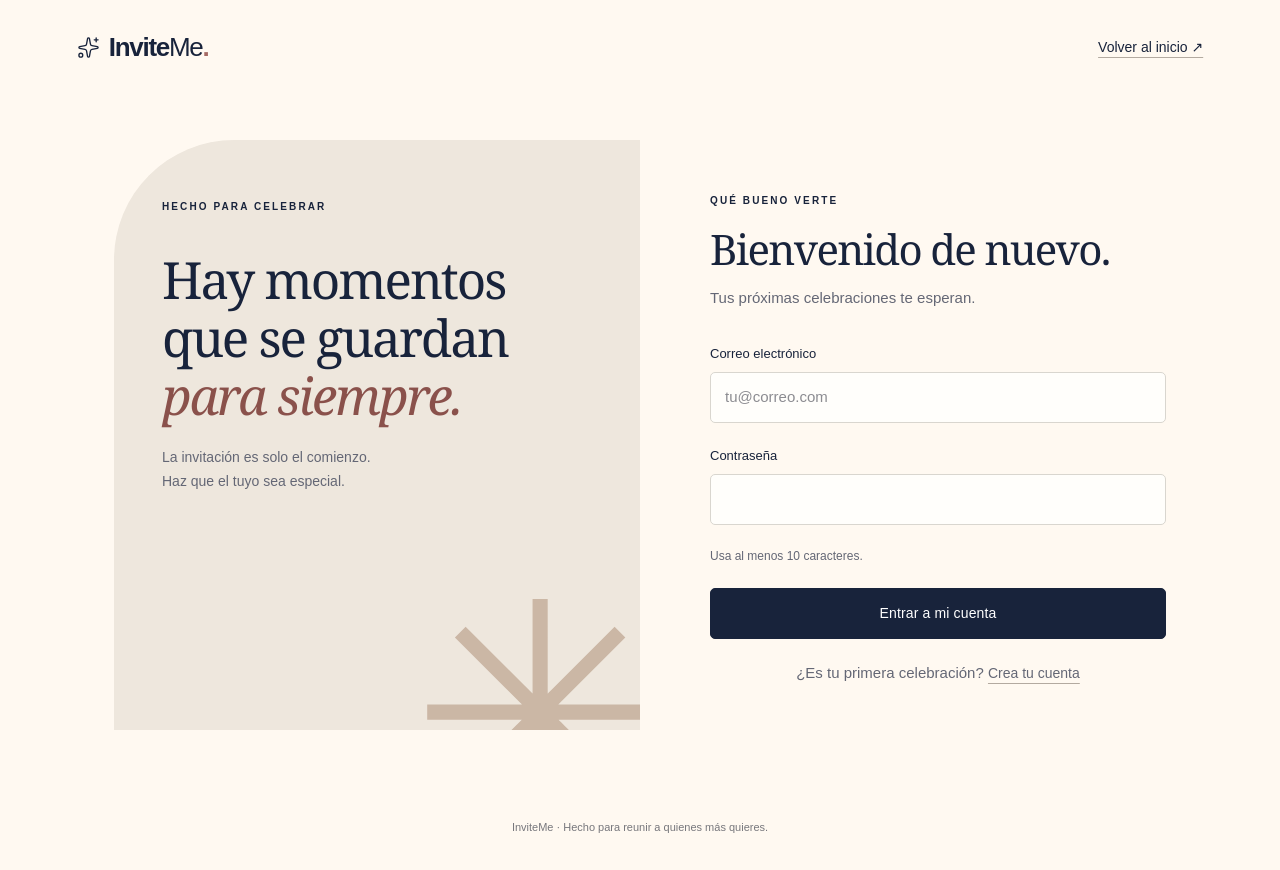
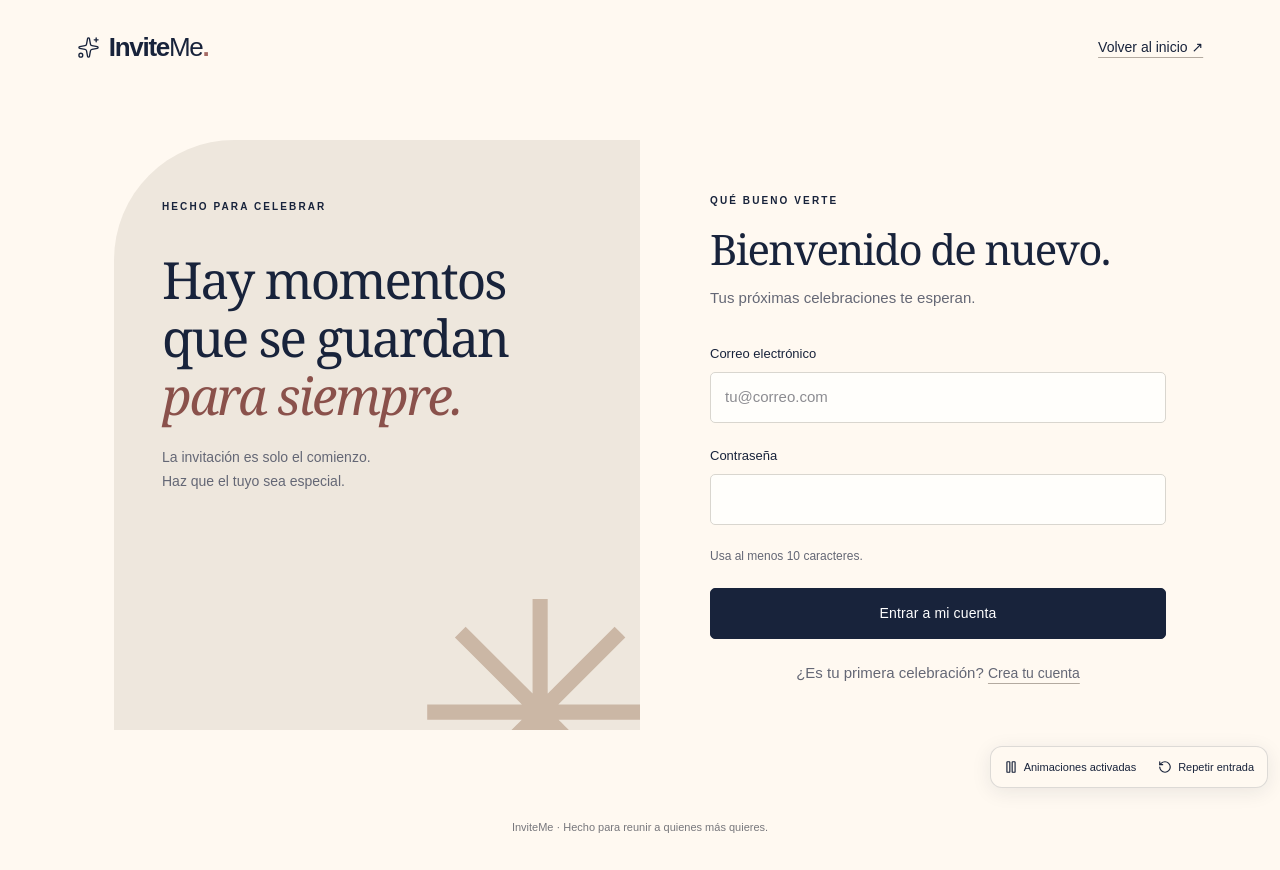
Before and after one commit to JOL25/InviteMe, a Next.js app: page /login in a window 1280 px wide. Shown: the top 870 px of the page. Built offline with nearby package versions, Linux system fonts and the light colour scheme; no server answers.

Commit message:
feat: add directional entrances and interactive motion controls

```diff
--- a/src/app/layout.tsx
+++ b/src/app/layout.tsx
@@ -1,4 +1,5 @@
 import type { Metadata } from 'next';
+import { MotionProvider } from '@/components/motion-provider';
 import './globals.css';
 export const metadata: Metadata = {
   title: {
@@ -17,7 +18,7 @@ export default function RootLayout({
         <a className="skip-link" href="#main">
           Saltar al contenido
         </a>
-        {children}
+        <MotionProvider>{children}</MotionProvider>
       </body>
     </html>
   );
--- a/src/app/motion.css
+++ b/src/app/motion.css
@@ -1,12 +1,13 @@
-/* Motion is decorative, finite and opt-in through the system preference. */
-.motion-scope {
+/* Finite motion follows the system unless the visitor explicitly chooses otherwise. */
+.motion-scope,
+.motion-app {
   display: contents;
 }
 
 @keyframes enter-up {
   from {
     opacity: 0;
-    translate: 0 18px;
+    translate: 0 48px;
   }
   to {
     opacity: 1;
@@ -16,7 +17,7 @@
 @keyframes invitation-arrive {
   from {
     opacity: 0;
-    transform: translateY(32px) rotate(-11deg) scale(0.97);
+    transform: translate(80px, 32px) rotate(-12deg) scale(0.94);
   }
   to {
     opacity: 1;
@@ -44,56 +45,57 @@
   }
 }
 
-@media (prefers-reduced-motion: no-preference) {
-  .hero-copy > *,
+:root[data-site-motion='full'] {
+  .hero-copy > :not(h1),
+  .hero-line,
   .invitation-hero-content > * {
-    animation: enter-up 720ms cubic-bezier(0.2, 0.65, 0.3, 1) both;
+    animation: enter-up 950ms cubic-bezier(0.2, 0.65, 0.3, 1) both;
   }
   .hero-copy > :nth-child(2) {
-    animation-delay: 80ms;
+    animation-delay: 300ms;
   }
   .hero-copy > :nth-child(3) {
-    animation-delay: 160ms;
+    animation-delay: 1100ms;
   }
   .hero-copy > :nth-child(4) {
-    animation-delay: 240ms;
+    animation-delay: 1400ms;
   }
   .hero-copy > :nth-child(5) {
-    animation-delay: 320ms;
+    animation-delay: 1700ms;
   }
   .invitation-hero-content > :nth-child(2) {
-    animation-delay: 80ms;
+    animation-delay: 300ms;
   }
   .invitation-hero-content > :nth-child(3) {
-    animation-delay: 160ms;
+    animation-delay: 1100ms;
   }
   .invitation-hero-content > :nth-child(4) {
-    animation-delay: 240ms;
+    animation-delay: 1400ms;
   }
   .invitation-hero-content > :nth-child(5) {
     animation-delay: 280ms;
   }
   .invitation-hero-content > :nth-child(6) {
-    animation-delay: 320ms;
+    animation-delay: 1700ms;
   }
   .invitation-hero-content > :nth-child(7) {
     animation-delay: 400ms;
   }
   .sample-invitation {
-    animation: invitation-arrive 1100ms cubic-bezier(0.2, 0.65, 0.3, 1) 100ms
+    animation: invitation-arrive 1300ms cubic-bezier(0.2, 0.65, 0.3, 1) 500ms
       both;
   }
   .art-orbit {
     animation: orbit-arrive 1200ms ease-out both;
   }
   .floating-note {
-    animation: enter-up 800ms ease-out 450ms both;
+    animation: enter-up 950ms ease-out 1100ms both;
   }
   .floating-rsvp {
-    animation: enter-up 800ms ease-out 650ms both;
+    animation: enter-up 950ms ease-out 1450ms both;
   }
   .art-caption {
-    animation: enter-up 700ms ease-out 700ms both;
+    animation: enter-up 950ms ease-out 1750ms both;
   }
   .invitation-botanical {
     animation: botanical-arrive 1300ms ease-out 200ms both;
@@ -101,24 +103,24 @@
 
   [data-motion='pending'] {
     opacity: 0;
-    translate: 0 24px;
+    translate: var(--reveal-x, 0px) var(--reveal-y, 44px);
   }
   [data-motion='visible'] {
     opacity: 1;
     translate: 0 0;
     transition:
-      opacity 650ms ease-out,
-      translate 650ms cubic-bezier(0.2, 0.65, 0.3, 1);
+      opacity 900ms ease-out,
+      translate 900ms cubic-bezier(0.2, 0.65, 0.3, 1);
     transition-delay: var(--reveal-delay, 0ms);
   }
   [data-reveal-delay='1'] {
-    --reveal-delay: 80ms;
+    --reveal-delay: 150ms;
   }
   [data-reveal-delay='2'] {
-    --reveal-delay: 160ms;
+    --reveal-delay: 300ms;
   }
   /* Keyboard users and anchor destinations must never wait for a reveal. */
-  [data-reveal]:focus-within,
+  [data-reveal]:has(:focus-visible),
   [data-reveal]:target {
     opacity: 1;
     translate: none;
@@ -164,7 +166,8 @@
   }
 }
 
-@media (prefers-reduced-motion: no-preference) and (hover: hover) and (pointer: fine) {
+@media (hover: hover) and (pointer: fine) {
+  :root[data-site-motion='full'] {
     .button:not(:disabled):hover {
       transform: translateY(-2px);
       box-shadow: 0 6px 15px #18233b16;
@@ -188,3 +191,201 @@
       box-shadow: 0 12px 24px #18233b0d;
     }
   }
+}
+
+.hero-line {
+  display: block;
+}
+body:has(.motion-controls) {
+  padding-bottom: 72px;
+}
+main {
+  overflow-x: clip;
+}
+@keyframes enter-left {
+  from {
+    opacity: 0;
+    translate: -80px 0;
+  }
+  to {
+    opacity: 1;
+    translate: 0 0;
+  }
+}
+@keyframes enter-right {
+  from {
+    opacity: 0;
+    translate: 80px 0;
+  }
+  to {
+    opacity: 1;
+    translate: 0 0;
+  }
+}
+@keyframes click-wave {
+  from {
+    opacity: 0.22;
+    transform: translate(-50%, -50%) scale(0);
+  }
+  to {
+    opacity: 0;
+    transform: translate(-50%, -50%) scale(1);
+  }
+}
+:root[data-site-motion='full'] {
+  .hero-copy > .eyebrow {
+    animation-name: enter-left;
+  }
+  .hero-line {
+    animation-name: enter-left;
+    animation-delay: 200ms;
+  }
+  .hero-line:nth-child(2) {
+    animation-name: enter-right;
+    animation-delay: 500ms;
+  }
+  .hero-line:nth-child(3) {
+    animation-delay: 800ms;
+  }
+  .hero-copy > p {
+    animation-name: enter-left;
+  }
+  .site-header {
+    overflow-x: clip;
+  }
+  .site-header > :first-child {
+    animation: enter-left 850ms ease-out both;
+  }
+  .site-header > nav {
+    animation: enter-right 850ms ease-out 180ms both;
+  }
+  .page-heading {
+    animation: enter-left 800ms ease-out both;
+  }
+  .events-grid > article {
+    animation: enter-up 850ms ease-out both;
+  }
+  [data-reveal='left'] {
+    --reveal-x: -72px;
+    --reveal-y: 0px;
+  }
+  [data-reveal='right'] {
+    --reveal-x: 72px;
+    --reveal-y: 0px;
+  }
+  .floating-rsvp {
+    animation-name: enter-left;
+  }
+  .floating-note {
+    animation-name: enter-right;
+  }
+  .hero-copy > :has(:focus-visible),
+  .site-header > :has(:focus-visible) {
+    animation: none;
+  }
+}
+:root[data-site-motion='replay'] {
+  .hero-copy > :not(h1),
+  .hero-line,
+  .sample-invitation,
+  .art-orbit,
+  .floating-note,
+  .floating-rsvp,
+  .art-caption,
+  .invitation-hero-content > * {
+    opacity: 0;
+  }
+}
+button,
+a.button,
+summary,
+.attendance-options label {
+  position: relative;
+}
+button,
+a.button,
+summary {
+  overflow: hidden;
+}
+.attendance-options label {
+  overflow: hidden;
+}
+:root[data-site-motion='full'] {
+  .invitation-hero-content > :nth-child(2) {
+    animation-delay: 150ms;
+  }
+  .invitation-hero-content > :nth-child(3) {
+    animation-delay: 300ms;
+  }
+  .invitation-hero-content > :nth-child(4) {
+    animation-delay: 450ms;
+  }
+  .invitation-hero-content > :nth-child(5) {
+    animation-delay: 600ms;
+  }
+  .invitation-hero-content > :nth-child(6) {
+    animation-delay: 750ms;
+  }
+  .invitation-hero-content > :nth-child(7) {
+    animation-delay: 900ms;
+  }
+}
+.click-wave {
+  position: absolute;
+  pointer-events: none;
+  border-radius: 50%;
+  background: currentColor;
+  animation: click-wave 650ms ease-out both;
+}
+:root[data-site-motion='reduce'] {
+  &,
+  *,
+  *::before,
+  *::after {
+    animation: none !important;
+    transition: none !important;
+    scroll-behavior: auto !important;
+  }
+  .click-wave {
+    display: none;
+  }
+}
+.motion-controls {
+  position: fixed;
+  right: 12px;
+  bottom: 12px;
+  z-index: 50;
+  display: flex;
+  gap: 4px;
+  padding: 4px;
+  max-width: calc(100% - 24px);
+  background: #fff9f1;
+  color: #18233b;
+  border: 1px solid #18233b25;
+  border-radius: 12px;
+  box-shadow: 0 4px 20px #18233b16;
+}
+.motion-controls button {
+  display: inline-flex;
+  align-items: center;
+  justify-content: center;
+  gap: 6px;
+  padding: 9px;
+  font-size: 11px;
+  line-height: 1.3;
+  border: 0;
+  border-radius: 8px;
+  background: transparent;
+  color: inherit;
+}
+.motion-controls button:hover {
+  background: #18233b0b;
+}
+.motion-controls button:disabled {
+  opacity: 0.45;
+  cursor: default;
+}
+.motion-controls button:focus-visible {
+  outline: 2px solid #18233b;
+  outline-offset: 1px;
+}
--- /dev/null
+++ b/src/components/motion-provider.tsx
@@ -0,0 +1,160 @@
+'use client';
+
+import {
+  createContext,
+  useContext,
+  useEffect,
+  useRef,
+  useSyncExternalStore,
+  type MouseEvent,
+} from 'react';
+import { Play, Pause, RotateCcw } from 'lucide-react';
+
+type Preference = 'auto' | 'full' | 'reduce';
+const key = 'inviteme-motion';
+let fallback: Preference = 'auto';
+function preference(): Preference {
+  try {
+    const value = localStorage.getItem(key);
+    return value === 'full' || value === 'reduce' ? value : 'auto';
+  } catch {
+    return fallback;
+  }
+}
+function subscribePreference(notify: () => void) {
+  window.addEventListener('storage', notify);
+  window.addEventListener('inviteme:motion', notify);
+  return () => {
+    window.removeEventListener('storage', notify);
+    window.removeEventListener('inviteme:motion', notify);
+  };
+}
+function savePreference(value: Preference) {
+  fallback = value;
+  try {
+    localStorage.setItem(key, value);
+  } catch {
+    /* In-memory choice still works. */
+  }
+  window.dispatchEvent(new Event('inviteme:motion'));
+}
+function subscribeSystem(notify: () => void) {
+  const media = matchMedia('(prefers-reduced-motion: reduce)');
+  media.addEventListener('change', notify);
+  return () => media.removeEventListener('change', notify);
+}
+const subscribeHydration = () => () => {};
+const MotionContext = createContext(false);
+export const useMotion = () => useContext(MotionContext);
+
+export function MotionProvider({ children }: { children: React.ReactNode }) {
+  const choice = useSyncExternalStore(
+    subscribePreference,
+    preference,
+    () => 'auto' as Preference,
+  );
+  const reduced = useSyncExternalStore(
+    subscribeSystem,
+    () => matchMedia('(prefers-reduced-motion: reduce)').matches,
+    () => true,
+  );
+  const hydrated = useSyncExternalStore(
+    subscribeHydration,
+    () => true,
+    () => false,
+  );
+  const enabled = choice === 'full' || (choice === 'auto' && !reduced);
+  const frames = useRef<number[]>([]);
+  const waves = useRef(new Map<HTMLElement, ReturnType<typeof setTimeout>>());
+  useEffect(() => {
+    const root = document.documentElement;
+    frames.current.forEach(cancelAnimationFrame);
+    root.dataset.siteMotion = enabled ? 'full' : 'reduce';
+    const activeWaves = waves.current;
+    return () => {
+      frames.current.forEach(cancelAnimationFrame);
+      activeWaves.forEach((timer, wave) => {
+        clearTimeout(timer);
+        wave.remove();
+      });
+      activeWaves.clear();
+      delete root.dataset.siteMotion;
+    };
+  }, [enabled]);
+  function replay() {
+    if (!enabled) return;
+    frames.current.forEach(cancelAnimationFrame);
+    window.scrollTo({ top: 0, behavior: 'instant' });
+    document.documentElement.dataset.siteMotion = 'replay';
+    frames.current = [
+      requestAnimationFrame(() => {
+        frames.current.push(
+          requestAnimationFrame(() => {
+            document.documentElement.dataset.siteMotion = 'full';
+          }),
+        );
+      }),
+    ];
+  }
+  function click(event: MouseEvent<HTMLDivElement>) {
+    if (!enabled || !(event.target instanceof Element)) return;
+    const target = event.target.closest<HTMLElement>(
+      'button:not(:disabled), a.button, summary, .attendance-options label',
+    );
+    if (!target || target.closest('.motion-controls')) return;
+    const rect = target.getBoundingClientRect();
+    const wave = document.createElement('span');
+    wave.className = 'click-wave';
+    wave.setAttribute('aria-hidden', 'true');
+    const size = Math.max(rect.width, rect.height) * 2;
+    wave.style.width = wave.style.height = `${size}px`;
+    wave.style.left = `${event.detail ? event.clientX - rect.left : rect.width / 2}px`;
+    wave.style.top = `${event.detail ? event.clientY - rect.top : rect.height / 2}px`;
+    target.append(wave);
+    const remove = () => {
+      clearTimeout(waves.current.get(wave));
+      waves.current.delete(wave);
+      wave.remove();
+    };
+    wave.addEventListener('animationend', remove, { once: true });
+    waves.current.set(wave, setTimeout(remove, 1000));
+  }
+  return (
+    <MotionContext value={enabled}>
+      <div className="motion-app" onClickCapture={click}>
+        {children}
+      </div>
+      {hydrated && (
+        <div
+          className="motion-controls"
+          role="group"
+          aria-label="Animaciones de la página"
+        >
+          <button
+            type="button"
+            aria-label={
+              enabled ? 'Desactivar animaciones' : 'Activar animaciones'
+            }
+            aria-pressed={enabled}
+            onClick={() => savePreference(enabled ? 'reduce' : 'full')}
+          >
+            {enabled ? (
+              <Pause size={14} aria-hidden="true" />
+            ) : (
+              <Play size={14} aria-hidden="true" />
+            )}
+            {enabled ? 'Animaciones activadas' : 'Activar animaciones'}
+          </button>
+          <button
+            type="button"
+            onClick={replay}
+            disabled={!enabled}
+            aria-label="Repetir animación de entrada"
+          >
+            <RotateCcw size={14} aria-hidden="true" /> Repetir entrada
+          </button>
+        </div>
+      )}
+    </MotionContext>
+  );
+}
--- a/src/components/scroll-reveal.tsx
+++ b/src/components/scroll-reveal.tsx
@@ -1,16 +1,16 @@
 'use client';
 
 import { useEffect, useRef } from 'react';
+import { useMotion } from '@/components/motion-provider';
 
 /** Progressive enhancement: server content is visible without JS or motion. */
 export function ScrollReveal({ children }: { children: React.ReactNode }) {
   const scope = useRef<HTMLDivElement>(null);
+  const enabled = useMotion();
 
   useEffect(() => {
     const root = scope.current;
-    const preference = window.matchMedia('(prefers-reduced-motion: reduce)');
-    if (!root || preference.matches || !('IntersectionObserver' in window))
-      return;
+    if (!root || !enabled || !('IntersectionObserver' in window)) return;
 
     const elements = Array.from(
       root.querySelectorAll<HTMLElement>('[data-reveal]'),
@@ -38,15 +38,8 @@ export function ScrollReveal({ children }: { children: React.ReactNode }) {
       observer.disconnect();
       elements.forEach((element) => delete element.dataset.motion);
     };
-    const onPreferenceChange = () => {
-      if (preference.matches) clear();
-    };
-    preference.addEventListener('change', onPreferenceChange);
-    return () => {
-      clear();
-      preference.removeEventListener('change', onPreferenceChange);
-    };
-  }, []);
+    return clear;
+  }, [enabled]);
 
   return (
     <div className="motion-scope" ref={scope}>
```
Also changed, not shown: src/app/globals.css (+6 -3 lines), src/app/page.tsx (+16 -10 lines), 2 other files (tests, documents, lock files or other folders). Lines whose indentation alone changed are shown as unchanged.
